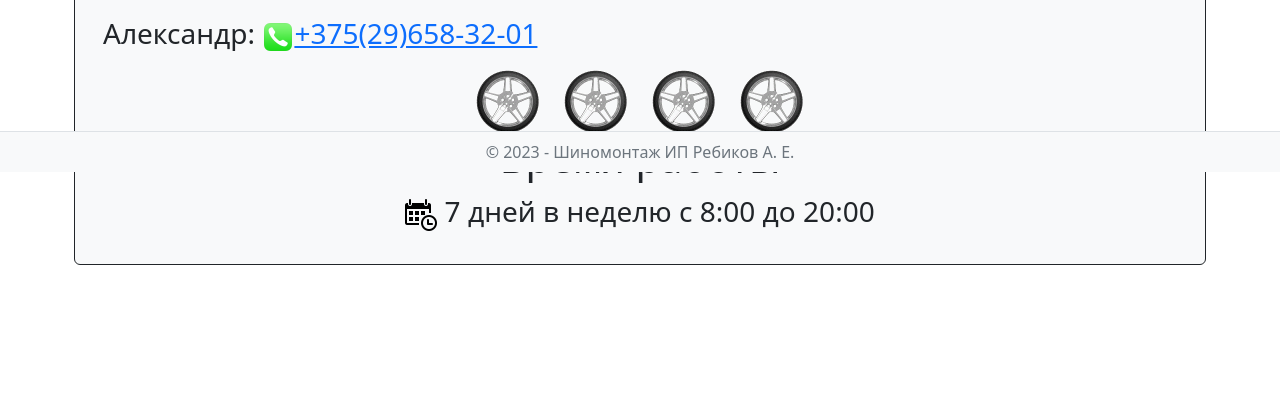
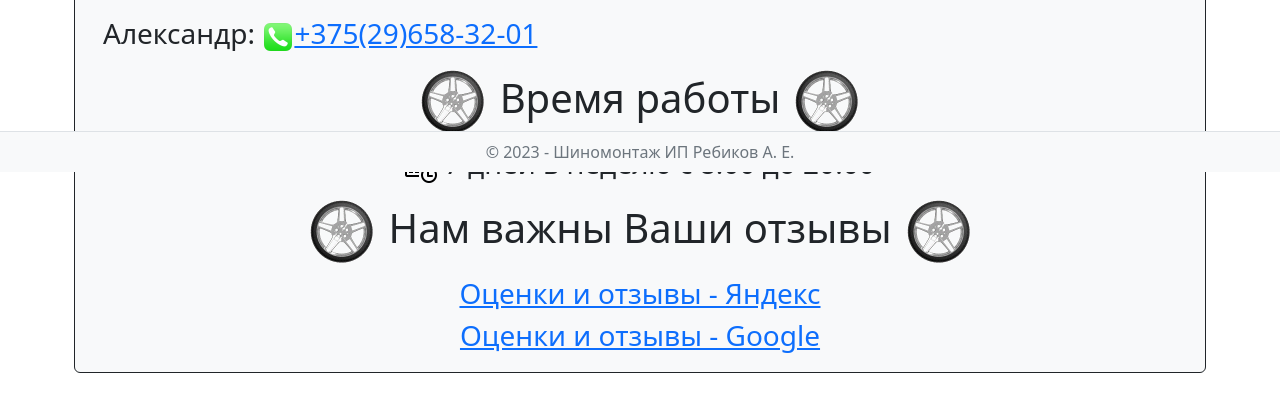
Before and after one commit to Ilya-Rebikau/tire_service, a React (Create React App) app: page /contacts in a window 1280 px wide. Shown: the part 628-1034 px from the top of the page. Before the commit the page ends 949 px from the top, so only its background shows below. Built offline with nearby package versions, Linux system fonts and the light colour scheme.

Commit message:
Добавлены отзывы

```diff
--- a/src/Components/Contacts.jsx
+++ b/src/Components/Contacts.jsx
@@ -33,7 +33,7 @@ export default class Contacts extends Component {
         return (
             <div className="container px-3 py-2">
                 <div className="d-flex row border rounded border-dark bg-light bg-gradient px-3 py-3">
-                    <section className="col-auto me-5">
+                    <section className="col-auto">
                         <h2 className="text-center"><img src={map} alt="map" /> Мы на карте</h2>
                         <YMaps>
                             <Map
@@ -57,19 +57,36 @@ export default class Contacts extends Component {
                     </section>
                     <section className="col-auto flex-grow-1">
                         <article>
-                            <h2 className="fs-1 text-center"><img src={tire} alt="tire" /> Наши контакты <img src={tire} alt="tire" /></h2>
+                            <h2 className="fs-1 text-center">
+                                <img src={tire} alt="tire" />
+                                Наши контакты
+                                <img src={tire} alt="tire" />
+                            </h2>
                             <p className="fs-3">Геннадий: <a href="tel:+375 (29) 364-19-78" ><img src={phone} alt="phone" />+375(29)364-19-78</a>, <a href="mailto:rebikov71@bk.ru"><img src={email} alt="email" /> rebikov71@bk.ru</a></p>
                             <p className="fs-3">Александр: <a href="tel:+375 (29) 658-32-01" ><img src={phone} alt="phone" />+375(29)658-32-01</a></p>
-                            <div className="row d-flex justify-content-center">
-                                <img className="col-auto" src={tire} alt="tire" />
-                                <img className="col-auto" src={tire} alt="tire" />
-                                <img className="col-auto" src={tire} alt="tire" />
-                                <img className="col-auto" src={tire} alt="tire" />
-                            </div>
                         </article>
                         <article>
-                            <h2 className="text-center fs-1">Время работы</h2>
+                            <h2 className="text-center fs-1">
+                                <img className="col-auto" src={tire} alt="tire" />
+                                Время работы
+                                <img className="col-auto" src={tire} alt="tire" />
+                            </h2>
                             <p className="fs-3 text-center"><img src={time} alt="time" /> 7 дней в неделю с 8:00 до 20:00</p>
+                        </article>
+                        <article>
+                            <h2 className="fs-1 text-center">
+                                <img className="col-auto" src={tire} alt="tire" />
+                                Нам важны Ваши отзывы
+                                <img className="col-auto" src={tire} alt="tire" />
+                            </h2>
+                            <div className="row d-flex justify-content-center">
+                                <a className="fs-3 text-center" href="https://yandex.by/profile/91289259818">
+                                    Оценки и отзывы - Яндекс
+                                </a>
+                                <a className="fs-3 text-center" href="https://g.page/r/CcncRpsec0XTEAI/review">
+                                    Оценки и отзывы - Google
+                                </a>
+                            </div>
                         </article>
                     </section>
                 </div>
```
